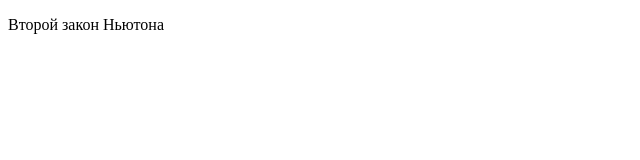
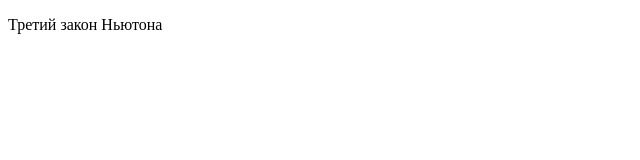
Before and after one commit to DavydChepynoha/repka, a plain HTML site: page index.html in a window 1280 px wide. Shown: the full height of the page, 0-640 px from the left. Drawn offline with Linux system fonts and the light colour scheme.

Commit message:
Changed from 2 to 3 law of Newton

```diff
--- a/index.html
+++ b/index.html
@@ -4,7 +4,7 @@
     <meta charset="UTF-8">
     <meta name="viewport" content="width=device-width, initial-scale=1.0">
     <title>Репка</title>
-    <p>Второй закон Ньютона</p>
+    <p>Третий закон Ньютона</p>
 </head>
 <body>
 
```
